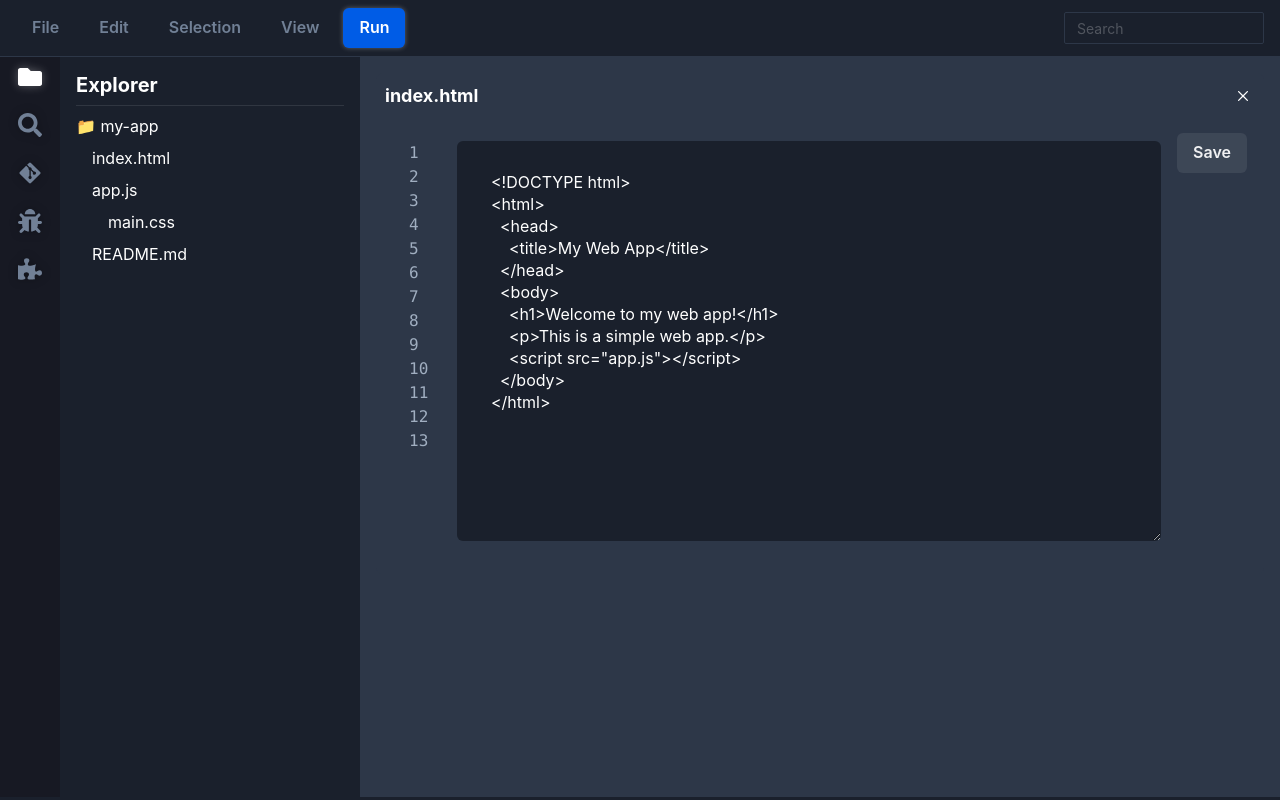
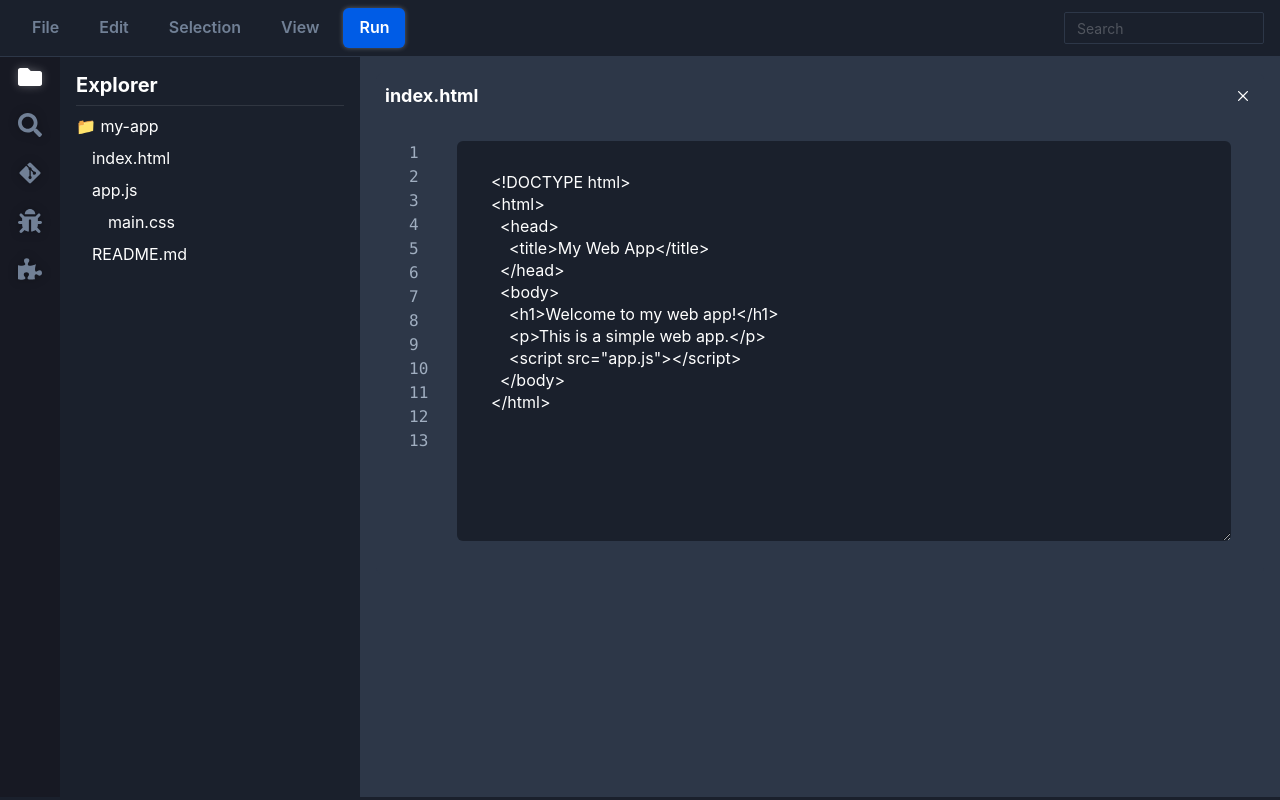
Before and after one commit to GPT-Engineer-App/code-editor-webapp, a React (Vite) app: page / in a window 1280 px wide. Built offline with nearby package versions, Linux system fonts and the light colour scheme.

Commit message:
Removed the save button and associated `handleSaveFile` function since they are no longer needed.
Prompt: Remove save button.

```diff
--- a/src/pages/Index.jsx
+++ b/src/pages/Index.jsx
@@ -15,13 +15,6 @@ const Index = () => {
     }));
   };
 
-  const handleSaveFile = () => {
-    mockFiles[selectedFile] = editedFiles[selectedFile];
-    setEditedFiles((prevState) => {
-      const { [selectedFile]: _, ...rest } = prevState;
-      return rest;
-    });
-  };
   const bgColor = useColorModeValue("gray.100", "gray.800");
   const borderColor = useColorModeValue("gray.200", "gray.700");
   const iconColor = useColorModeValue("gray.600", "gray.500");
@@ -111,9 +104,6 @@ const Index = () => {
                   <Box p={4} borderRadius="md" flex={1}>
                     <Textarea value={editedFiles[selectedFile] || mockFiles[selectedFile]} onChange={(e) => handleFileEdit(selectedFile, e.target.value)} height="400px" width="100%" bg={useColorModeValue("gray.100", "gray.800")} color={useColorModeValue("gray.800", "white")} border="none" _focus={{ outline: "none" }} />
                   </Box>
-                  <Button onClick={handleSaveFile} mt={2}>
-                    Save
-                  </Button>
                 </Flex>
               </Box>
             </Box>
```
